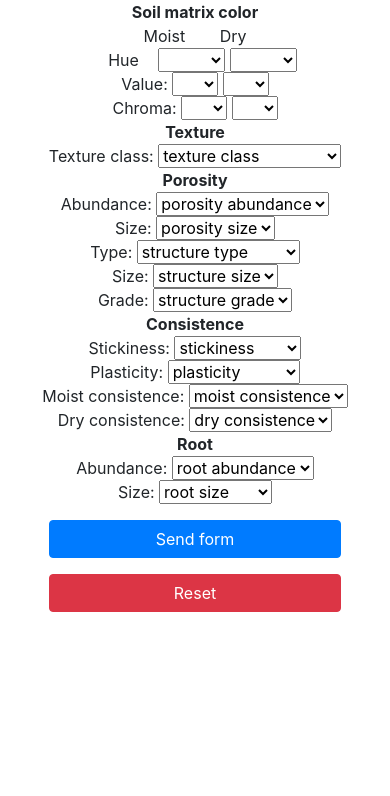
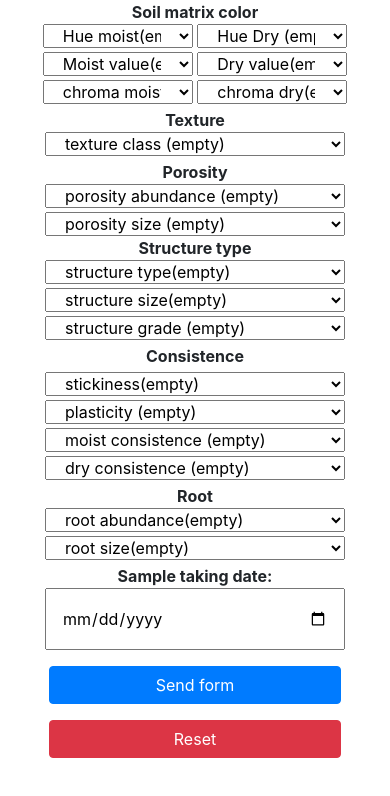
Before and after one commit to fsqitest/fsqitest.github.io, a plain HTML site: page index.html in a window 390 px wide. Drawn offline with nearby package versions, Linux system fonts and the light colour scheme.

Commit message:
incorporada la fecha de toma de la muestra y responsive 1.0 terminado

```diff
--- a/index.html
+++ b/index.html
@@ -22,32 +22,34 @@
                 <div class="campo col-12 col-md-6 text-center">
                     <b class="d-md-block">Soil matrix color</b>
                     <span class="d-block"></span>
-                    <span class="text-center col-6">Moist</span>
-                    <span class="text-center col-6">Dry</span>
+                    <span class="text-center col-6 mr-3 d-none d-lg-inline">Moist</span>
+                    <span class="text-center col-6 ml-5 d-none d-lg-inline">Dry</span>
                     <span class="d-block"></span>
-                    <span class="text-center col-6">Hue</span>
-                    <select name="hue_moist" id="hue_moist" class="">
-                        <option value="Vacio" class="movil"></option>
+                    <span class="text-center d-none d-lg-inline">Hue</span>
+
+                    <select name="hue_moist" id="hue_moist" class="col-5">
+                        <option value="Vacio">Hue moist(empty)</option>
                         <option value="2.5Y">2.5Y</option>
                         <option value="2.5YR">2.5YR</option>
                         <option value="5YR">5YR</option>
                         <option value="7.5YR">7.5YR</option>
                         <option value="10YR">10YR</option>
                     </select>
-                    <select name="hue_dry" id="hue_dry">
-                        <option value="Vacio"></option>
+
+                    <select name="hue_dry" id="hue_dry" class="col-5">
+                        <option value="Vacio">Hue Dry (empty)</option>
                         <option value="2.5Y">2.5Y</option>
                         <option value="2.5YR">2.5YR</option>
                         <option value="5YR">5YR</option>
                         <option value="5YR">7.5YR</option>
                         <option value="10YR">10YR</option>
                     </select>
-                    <span class="d-block"></span>
+                    <span class=" d-block mt-1"></span>
 
 
-                    <span class="pc">Value: </span>
-                    <select name="value_moist" id="value_moist">
-                        <option value="Vacio"></option>
+                    <span class="d-none d-lg-inline">Value: </span>
+                    <select name="value_moist" id="value_moist" class="col-5">
+                        <option value="Vacio">Moist value(empty)</option>
                         <option value="1.5">1.5</option>
                         <option value="2">2</option>
                         <option value="2.5">2.5</option>
@@ -61,8 +63,8 @@
                         <option value="6.5">6.5</option>
                         <option value="7">7</option>
                     </select>
-                    <select name="value_dry" id="value_dry">
-                        <option value="Vacio"></option>
+                    <select name="value_dry" id="value_dry" class="col-5">
+                        <option value="Vacio">Dry value(empty)</option>
                         <option value="2">2</option>
                         <option value="2.5">2.5</option>
                         <option value="3">3</option>
@@ -77,11 +79,11 @@
                         <option value="7.5">7.5</option>
                         <option value="8">8</option>
                     </select>
-                    <span class="d-block"></span>
+                    <span class=" d-block mt-1"></span>
 
-                    <span class="pc">Chroma: </span>
-                    <select name="chroma_moist" id="chroma_moist">
-                        <option value="Vacio"></option>
+                    <span class="pc d-none d-lg-inline">Chroma: </span>
+                    <select name="chroma_moist" id="chroma_moist" class="col-5">
+                        <option value="Vacio">chroma moist (empty)</option>
                         <option value="1">1</option>
                         <option value="1.5">1.5</option>
                         <option value="2">2</option>
@@ -94,8 +96,8 @@
                         <option value="5.5">5.5</option>
                         <option value="6">6</option>
                     </select>
-                    <select name="chroma_dry" id="chroma_dry">
-                        <option value="Vacio"></option>
+                    <select name="chroma_dry" id="chroma_dry" class="col-5">
+                        <option value="Vacio">chroma dry(empty)</option>
                         <option value="1">1</option>
                         <option value="1.5">1.5</option>
                         <option value="2">2</option>
@@ -110,13 +112,13 @@
                     </select>
 
 
-                    <span class="d-block"></span>
+                    <span class="d-block mt-1"></span>
 
                     <b>Texture</b>
                     <span class="d-block"></span>
-                    <span class="pc">Texture class: </span>
-                    <select name="texture_class" id="texture_class">
-                        <option value="Vacio" class="movil">texture class</option>
+                    <span class="pc d-none d-lg-inline">Texture class: </span>
+                    <select name="texture_class" id="texture_class" class="col-10 col-lg-8">
+                        <option value="Vacio" class="movil">texture class (empty)</option>
                         <option value="C-Clay">C-Clay</option>
                         <option value="SC-Sandy clay">SC-Sandy clay</option>
                         <option value="L-Loamy">L-Loamy</option>
@@ -130,22 +132,23 @@
                         <option value="S-Sand">S-Sand</option>
                         <option value="Si-Silt">Si-Silt</option>
                     </select>
-                    <span class="d-block"></span>
+                    <span class="d-block mt-1"></span>
 
                     <b>Porosity</b>
                     <span class="d-block"></span>
-                    <span class="pc">Abundance: </span>
-                    <select name="porosity_abundance" id="porosity_abundance">
-                        <option value="Vacio">porosity abundance</option>
+                    <span class="pc d-none d-lg-inline">Abundance: </span>
+                    <select name="porosity_abundance" id="porosity_abundance" class="col-10 col-lg-8">
+                        <option value="Vacio">porosity abundance (empty)</option>
                         <option value="Very few">Very few</option>
                         <option value="Few">Few</option>
                         <option value="Common">Common</option>
                         <option value="Many">Many</option>
                     </select>
                     <span class="d-block"></span>
-                    <span class="pc">Size: </span>
-                    <select name="porosity_size" id="porosity_size">
-                        <option value="Vacio">porosity size</option>
+                    <span class=" d-block mt-1"></span>
+                    <span class="pc d-none d-lg-inline">Size: </span>
+                    <select name="porosity_size" id="porosity_size" class="col-10 col-lg-8">
+                        <option value="Vacio">porosity size (empty)</option>
                         <option value="Very fine">Very fine</option>
                         <option value="Fine">Fine</option>
                         <option value="Medium">Medium</option>
@@ -160,60 +163,60 @@
 
 
                 <div class="campo col-12 col-md-6 text-center">
-                    <b class="d-none d-md-block">Structure type</b>
-
-                    <span class="pc">Type: </span>
-                    <select name="structure_type" id="structure_type">
-                        <option value="Vacio">structure type</option>
+                    <b>Structure type</b>
+                    <span class="d-block"></span>
+                    <span class="pc d-none d-lg-inline">Type: </span>
+                    <select name="structure_type" id="structure_type" class="col-10 col-lg-8">
+                        <option value="Vacio">structure type(empty)</option>
                         <option value="Granular">Granular</option>
                         <option value="Crumbly">Crumbly</option>
                         <option value="Subangular blocky">Subangular blocky</option>
                         <option value="Angular blocky">Angular blocky</option>
                     </select>
-                    <span class="d-block"></span>
-                    <span>Size: </span>
-                    <select name="structure_size" id="structure_size">
-                        <option value="Vacio">structure size</option>
+                    <span class=" d-block mt-1"></span>
+                    <span class="d-none d-lg-inline">Size: </span>
+                    <select name="structure_size" id="structure_size" class="col-10 col-lg-8">
+                        <option value="Vacio">structure size(empty)</option>
                         <option value="Very fine">Very fine</option>
                         <option value="Fine">Fine</option>
                         <option value="Medium">Medium</option>
                         <option value="Coarse">Coarse</option>
                         <option value="Very coarse">Very coarse</option>
                     </select>
-                    <span class="d-block"></span>
-                    <span>Grade: </span>
-                    <select name="structure_grade" id="structure_grade">
-                        <option value="Vacio">structure grade</option>
+                    <span class=" d-block mt-1"></span>
+                    <span class="d-none d-lg-inline">Grade: </span>
+                    <select name="structure_grade" id="structure_grade" class="col-10 col-lg-8">
+                        <option value="Vacio">structure grade (empty)</option>
                         <option value="Very weak">Very weak</option>
                         <option value="Weak">Weak</option>
                         <option value="Moderate">Moderate</option>
                         <option value="Strong">Strong</option>
                     </select>
-                    <span class="d-block"></span>
+
+                    <span class="d-block mt-1"></span>
                     <b>Consistence</b>
-                    <span class="d-block"></span>
-                    <span class="pc">Stickiness: </span>
-                    <select name="stickiness" id="stickiness">
-                        <option value="Vacio">stickiness</option>
+                    <span class=" d-block mt-1"></span>
+                    <span class="pc d-none d-lg-inline">Stickiness: </span>
+                    <select name="stickiness" id="stickiness" class="col-10 col-lg-8">
+                        <option value="Vacio">stickiness(empty)</option>
                         <option value="Non sticky">Non sticky</option>
                         <option value="Slightly sticky">Slightly sticky</option>
                         <option value="Sticky">Sticky</option>
                         <option value="Very sticky">Very sticky</option>
                     </select>
-                    <span class="d-block"></span>
-                    <span class="d-block"></span>
-                    <span class="pc">Plasticity: </span>
-                    <select name="plasticity" id="plasticity">
-                        <option value="Vacio">plasticity</option>
+                    <span class=" d-block mt-1"></span>
+                    <span class="pc d-none d-lg-inline">Plasticity: </span>
+                    <select name="plasticity" id="plasticity" class="col-10 col-lg-8">
+                        <option value="Vacio">plasticity (empty)</option>
                         <option value="Non plastic">Non plastic</option>
                         <option value="Slightly plastic">Slightly plastic</option>
                         <option value="Plastic">Plastic</option>
                         <option value="Very plastic">Very plastic</option>
                     </select>
-                    <span class="d-block"></span>
-                    <span class="pc">Moist consistence: </span>
-                    <select name="moist_consistence" id="moist_consistence">
-                        <option value="Vacio">moist consistence</option>
+                    <span class="d-block mt-1"></span>
+                    <span class="pc d-none d-lg-inline">Moist consistence: </span>
+                    <select name="moist_consistence" id="moist_consistence" class="col-10 col-lg-8">
+                        <option value="Vacio">moist consistence (empty)</option>
                         <option value="Loose">Loose</option>
                         <option value="Very friable">Very friable</option>
                         <option value="Friable">Friable</option>
@@ -222,10 +225,10 @@
                         <option value="Extremely firm">Extremely firm</option>
                     </select>
 
-                    <span class="d-block"></span>
-                    <span class="pc">Dry consistence: </span>
-                    <select name="dry_consistence" id="dry_consistence">
-                        <option value="Vacio">dry consistence</option>
+                    <span class="d-block mt-1"></span>
+                    <span class="pc d-none d-lg-inline">Dry consistence: </span>
+                    <select name="dry_consistence" id="dry_consistence" class="col-10 col-lg-8">
+                        <option value="Vacio">dry consistence (empty)</option>
                         <option value="Loose">Loose</option>
                         <option value="Soft">Soft</option>
                         <option value="Slightly hard">Slightly hard</option>
@@ -233,27 +236,31 @@
                         <option value="Very hard">Very Hard</option>
                         <option value="Extremely hard">Extremely hard</option>
                     </select>
-                    <span class="d-block"></span>
+                    <span class="d-block mt-1"></span>
                     <b>Root</b>
                     <span class="d-block"></span>
-                    <span class="pc">Abundance: </span>
-                    <select name="root_abundance" id="root_abundance">
-                        <option value="Vacio">root abundance</option>
+                    <span class="pc d-none d-lg-inline">Abundance: </span>
+                    <select name="root_abundance" id="root_abundance" class="col-10 col-lg-8">
+                        <option value="Vacio">root abundance(empty)</option>
                         <option value="Very few">Very few</option>
                         <option value="Few">Few</option>
                         <option value="Common">Common</option>
                         <option value="Many">Many</option>
                     </select>
-                    <span class="d-block"></span>
-                    <span class="pc">Size: </span>
-                    <select name="root_size" id="root_size">
-                        <option value="Vacio">root size</option>
+                    <span class= "d-block mt-1"></span>
+                    <span class="pc d-none d-lg-inline">Size: </span>
+                    <select name="root_size" id="root_size" class="col-10 col-lg-8">
+                        <option value="Vacio">root size(empty)</option>
                         <option value="Very fine">Very fine</option>
                         <option value="Fine">Fine</option>
                         <option value="Medium">Medium</option>
                         <option value="Coarse">Coarse</option>
                         <option value="Very coarse">Very coarse</option>
-                    </select> <span class="d-block"></span>
+                    </select>
+                    <span class="d-block mt-1"></span>
+                        <b class="d-block">Sample taking date:</b>
+                        <input type="date" name="date" id="date" class="col-10 col-lg-8">
+                    <span class="d-block"></span>
                 </div>
             </div>
 
--- a/scripts/geocatch.js
+++ b/scripts/geocatch.js
@@ -22,6 +22,7 @@ window.addEventListener('load', function() {
     console.log(`Latitud: ${crd.latitude}`);
     console.log(`Longitud: ${crd.longitude}`);
     console.log(`Con una precisión de aproximadamente ${crd.accuracy} metros.`);
+    //alert(`Con una precisión de aproximadamente ${crd.accuracy} metros.`);
   }
 
   function error(err) {
```
Also changed, not shown: scripts/form.js (+13 -4 lines).
